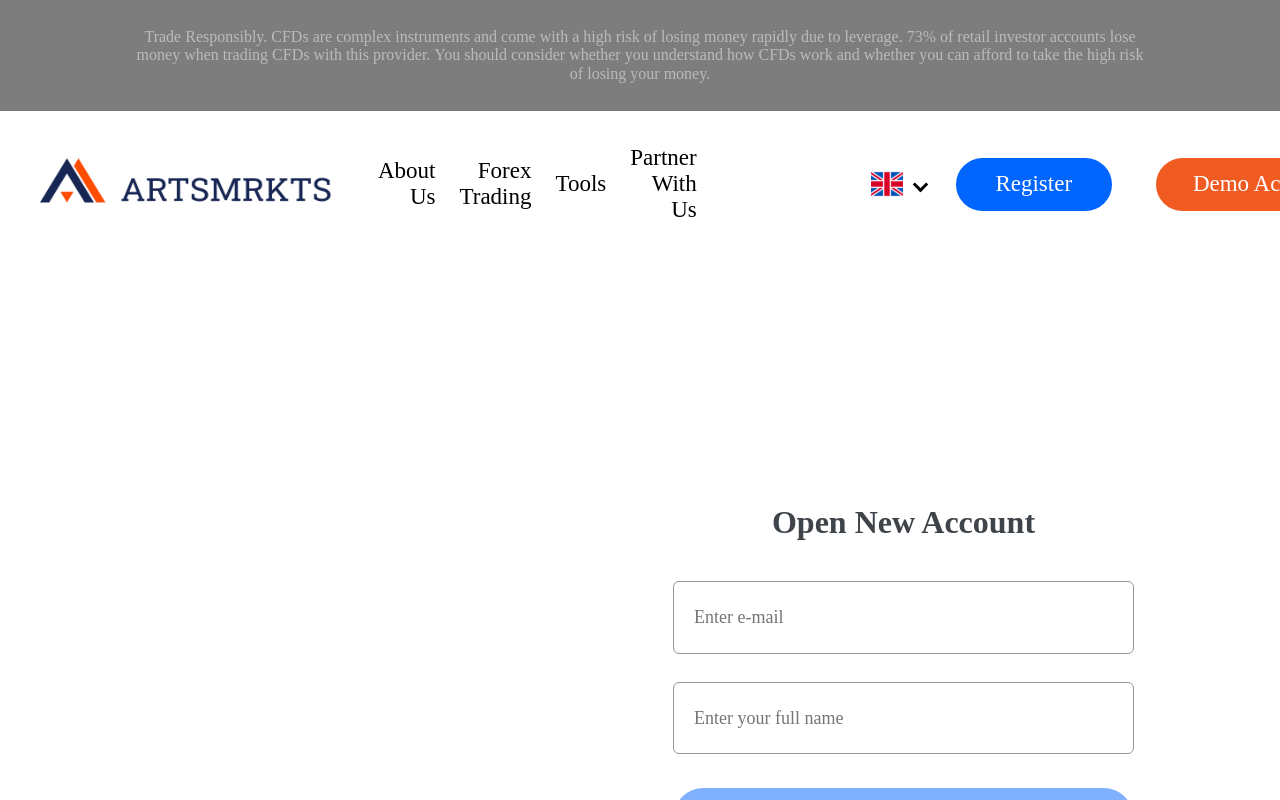
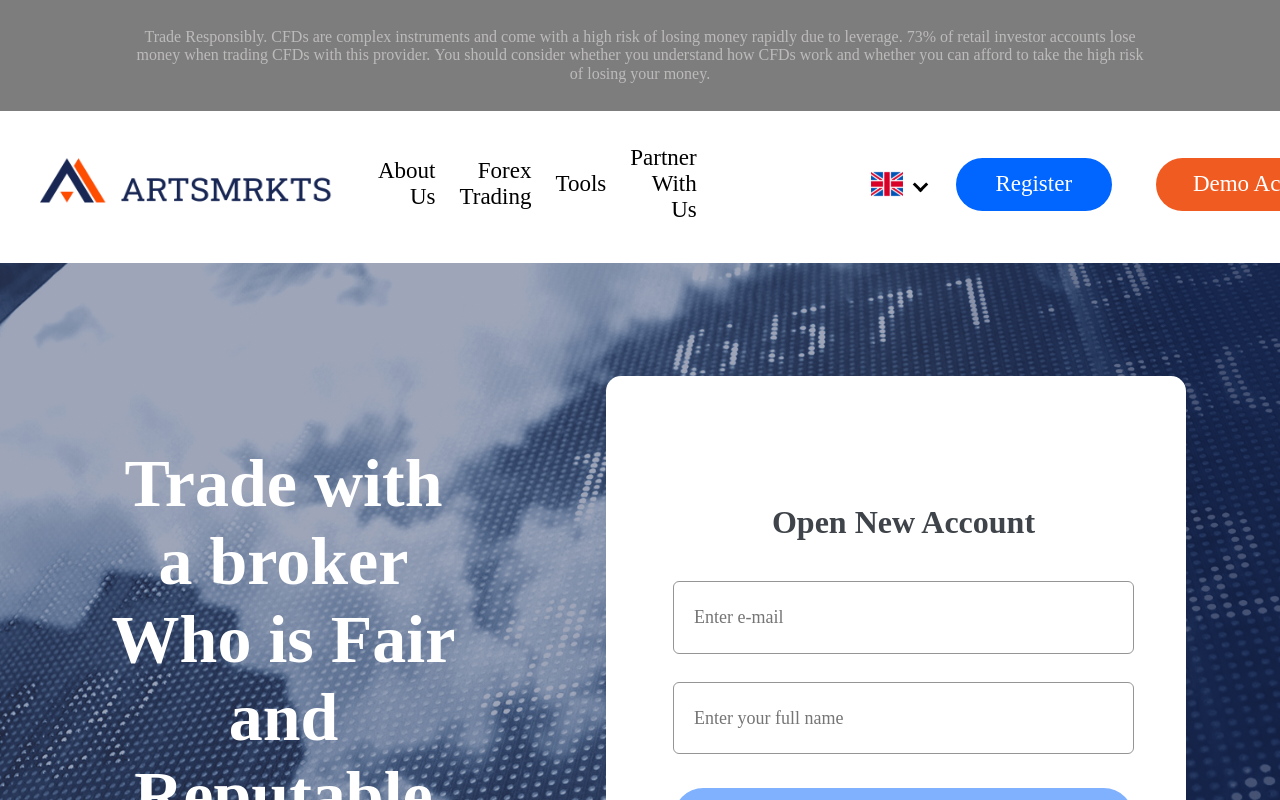
Before and after one commit to Aislu96/test_work, a React (Create React App) app: page /register in a window 1280 px wide. Shown: the top 800 px of the page. Built offline with nearby package versions, Linux system fonts and the light colour scheme.

Commit message:
Третий коммит

```diff
--- a/package.json
+++ b/package.json
@@ -13,6 +13,8 @@
     "web-vitals": "^2.1.4"
   },
   "scripts": {
+    "predeploy": "npm run build",
+    "deploy": "gh-pages -d build",
     "start": "react-scripts start",
     "build": "react-scripts build",
     "test": "react-scripts test",
@@ -35,5 +37,8 @@
       "last 1 firefox version",
       "last 1 safari version"
     ]
+  },
+  "devDependencies": {
+    "gh-pages": "^6.1.1"
   }
 }
--- a/src/components/App/App.js
+++ b/src/components/App/App.js
@@ -1,8 +1,9 @@
 import './App.css';
 import Header from "../Header/Header";
-import {Route, Routes} from "react-router-dom";
 import NotFoundPage from "../NotFoundPage/NotFoundPage";
 import Register from "../Register/Register";
+import * as auth from "../../utils/auth";
+import {Route, Routes, useNavigate} from "react-router-dom";
 
 
 
@@ -30,14 +31,28 @@ function PartnerWithUs() {
     return null;
 }
 
+
 function App() {
+    const navigate = useNavigate();
+
+    function handelRegistration({email, fullname}) {
+        auth.register(email, fullname).then((res) => {
+            if(res) {
+                navigate('/login', {replace: true});
+            }
+        })
+            .catch((err) => {
+                console.log(err)
+            })
+    }
+
     return (
         <div className="App">
             <Routes>
                 <Route path="/register" element={
                     <>
                         <Header/>
-                        <Register/>
+                        <Register onSignup={handelRegistration}/>
                     </>
                 }></Route>
                 <Route path="/account" element={
--- a/src/components/Register/Register.css
+++ b/src/components/Register/Register.css
@@ -10,7 +10,17 @@
     width: 100%;
 }
 
+.image-container {
+    background: linear-gradient(90deg,rgba(64,76,115,0.5) 71%, rgba(24,39,81,0.8) 94%),
+            url('../../../src/images/imageFonts.svg') no-repeat center center /cover;
+    width: 100%;
+    display: flex;
+    align-items: center;
+    justify-content: center;
+}
+
 .main__auth {
+    z-index: 2;
     display: flex;
     flex-direction: column;
     padding: 128px 52px 20px 67px;
@@ -104,7 +114,6 @@
     margin-bottom: 33px;
     font-size: 18px;
     color: #959595;
-    /*line-height: 1.5;*/
     text-align: center;
     position: relative
 }
@@ -139,7 +148,9 @@
     width: 38px;
     height: 38px;
 }
-
+.main__logo:hover {
+    cursor: pointer;
+}
 .main__text {
     text-align: center;
     margin: 0;
--- a/src/components/Register/Register.js
+++ b/src/components/Register/Register.js
@@ -4,8 +4,6 @@ import logoGoogle from "../../images/logoGoogle.svg";
 import logoFacebook from "../../images/logoFacebook.svg";
 import logoApple from "../../images/logoApple.svg";
 import React from "react";
-import imageFonts from "../../images/imageFonts.svg";
-import fonts from "../../images/fonts.jpg";
 import useFormValidation from "../../hooks/useFormValidation";
 
 function Register({onSignup}) {
@@ -19,10 +17,12 @@ function Register({onSignup}) {
 
     const handleSubmit = (e) => {
         e.preventDefault();
-            //onSignup(values);
+        onSignup(values);
     }
     return (
-        <main className="main">
+        <main className="image-container__fonts">
+            <div className="image-container">
+                <div className="main">
                     <div className="main__block">
                         <h1 className="main__title">Trade with a broker Who is Fair and Reputable</h1>
                         <h2 className="main__subtitle">Lorem Ipsum is simply dummy text of the printing and typesetting
@@ -34,23 +34,33 @@ function Register({onSignup}) {
                         <form className="main__from" name="from-register" onSubmit={handleSubmit}>
                             <input name="email" className="main__input"
                                    type="email" placeholder="Enter e-mail" minLength="2"
-                           maxLength="40" value={values.email||''} required  onChange={handleChange}/>
-                    <span id="email-error" className={`main__input-error ${errors.email}`}>{errors.email || ''}</span>
-                    <input name="password" className="main__input"
-                           type="password" placeholder="Enter your full name" minLength="2"
-                           maxLength="40" value={values.password|| ''} required  onChange={handleChange}/>
-                    <span id="password-error" className={`main__input-error ${errors.password}`}>{errors.password || ''}</span>
-                    <button type="submit" className={isValid? "main__button" : "main__button main__button_color"}  onSubmit={handleSubmit} >Register</button>
+                                   maxLength="40" value={values.email || ''} required onChange={handleChange}/>
+                            <span id="email-error"
+                                  className={`main__input-error ${errors.email}`}>{errors.email || ''}</span>
+                            <input name="fullname" className="main__input"
+                                   type="text" placeholder="Enter your full name" minLength="2"
+                                   maxLength="40" value={values.fullname || ''} required onChange={handleChange}/>
+                            <span id="password-error"
+                                  className={`main__input-error ${errors.fullname}`}>{errors.fullname || ''}</span>
+                            <button type="submit"
+                                    className={isValid ? "main__button" : "main__button main__button_color"}
+                                    onSubmit={handleSubmit}>Register
+                            </button>
                         </form>
                         <div className="main__container">
                             <span>Or register via</span>
                         </div>
                         <div className="main_img-block">
-                    <img src={logoGoogle} alt="Картинка логотипа Google" className="main__logo-img"/>
-                    <img src={logoFacebook} alt="Картинка логотипа Facebook" className="main__logo-img"/>
-                    <img src={logoApple} alt="Картинка логотипа Apple" className="main__logo-img"/>
+                            <a href="https://google.com" target="_blank" rel="noreferrer"><img src={logoGoogle} alt="Картинка логотипа Google" className="main__logo-img"/></a>
+                            <a href="https://facebook.com" target="_blank" rel="noreferrer"><img src={logoFacebook} alt="Картинка логотипа Facebook" className="main__logo-img"/></a>
+                                <a href="https://apple.com" target="_blank" rel="noreferrer"><img src={logoApple} alt="Картинка логотипа Apple" className="main__logo-img"/></a>
                         </div>
-                <p className="main__text">Already have an account? <Link to="/login" className="main__text-link">Log In</Link><br/>By registreting you agree to our privacy policy</p>
+                        <p className="main__text">Already have an account? <Link to="/login"
+                                                                                 className="main__text-link">Log
+                            In</Link><br/>By registreting you agree to our privacy policy</p>
+                    </div>
+                </div>
+
             </div>
         </main>
 
--- a/src/hooks/useFormValidation.js
+++ b/src/hooks/useFormValidation.js
@@ -1,4 +1,4 @@
-import React, {useState, useCallback} from "react";
+import React from "react";
 
 function useFormValidation() {
     const [values, setValues] = React.useState({});
```
Also changed, not shown: 2 other files (tests, documents, lock files or other folders). Lines whose indentation alone changed are shown as unchanged.
